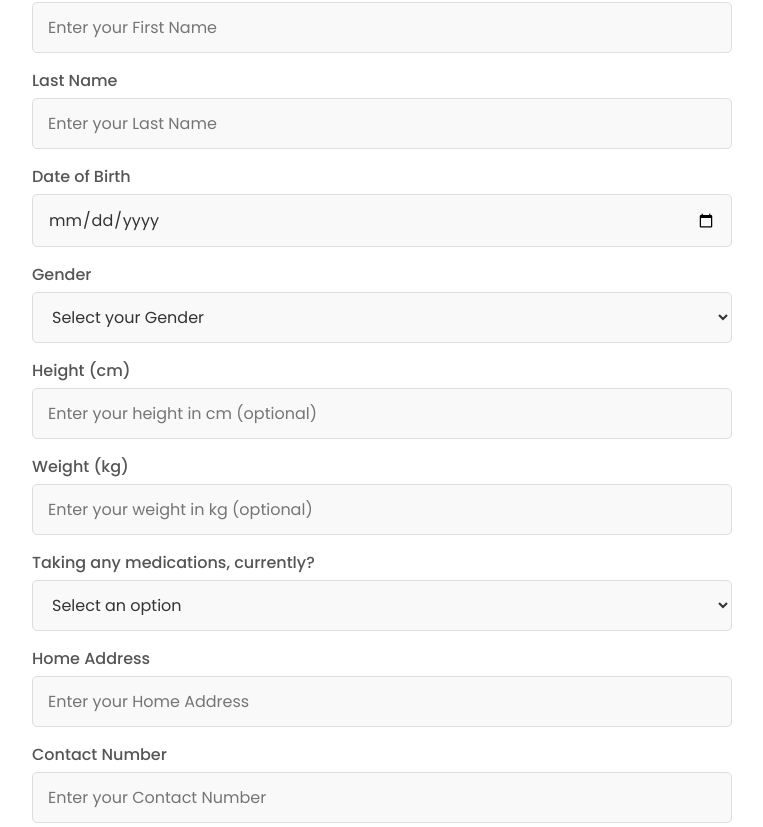
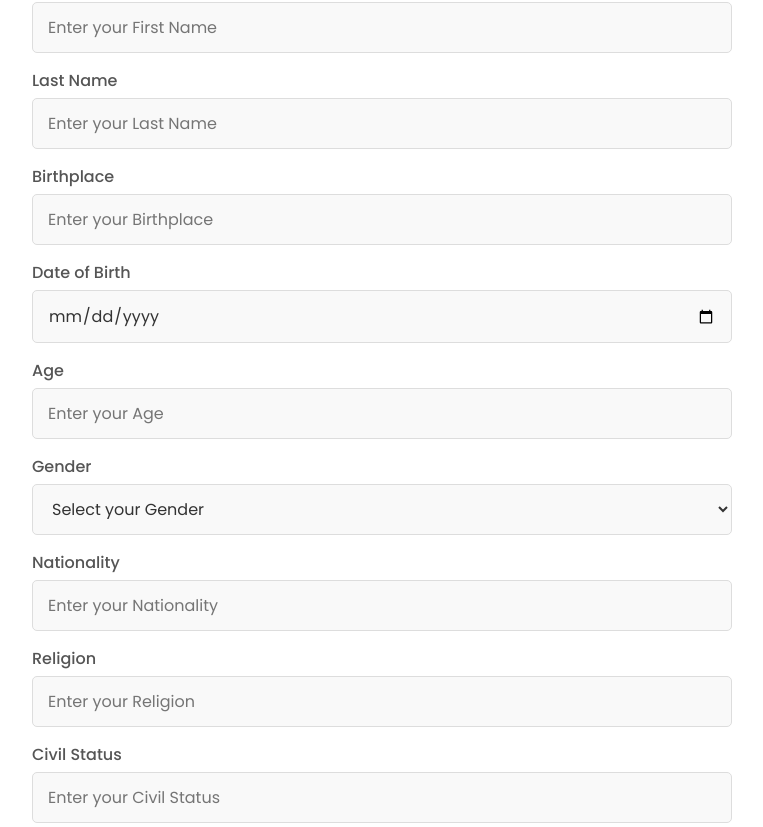
Before and after one commit to dumbbass/IntegCode, an Angular app: page /register in a window 1280 px wide. Shown: the part 233-1060 px from the top of the page, without its empty margins (258-1021 px from the left). Built offline with nearby package versions, Linux system fonts and the light colour scheme.

Commit message:
show profiling of patiend and patient history (-)

```diff
--- a/src/app/USERS/register/register.component.html
+++ b/src/app/USERS/register/register.component.html
@@ -29,10 +29,24 @@
         </div>
 
         <div class="form-group">
+            <label for="birthplace" class="form-label">Birthplace</label>
+            <input type="text" id="birthplace" class="form-input" [ngClass]="{'error-input': errors['birthplace']}"
+                placeholder="Enter your Birthplace" [(ngModel)]="birthplace" name="birthplace">
+            <div *ngIf="errors['birthplace']" class="error-message">{{ errors['birthplace'] }}</div>
+        </div>
+
+        <div class="form-group">
             <label for="dob" class="form-label">Date of Birth</label>
             <input type="date" id="dob" class="form-input" [ngClass]="{'error-input': errors['dob']}"
                 [(ngModel)]="dob" name="dob" required>
             <div *ngIf="errors['dob']" class="error-message">{{ errors['dob'] }}</div>
+        </div>
+
+        <div class="form-group">
+            <label for="age" class="form-label">Age</label>
+            <input type="number" id="age" class="form-input" [ngClass]="{'error-input': errors['age']}"
+                placeholder="Enter your Age" [(ngModel)]="age" name="age">
+            <div *ngIf="errors['age']" class="error-message">{{ errors['age'] }}</div>
         </div>
 
         <div class="form-group">
@@ -44,6 +58,27 @@
                 <option value="female">Female</option>
             </select>
             <div *ngIf="errors['gender']" class="error-message">{{ errors['gender'] }}</div>
+        </div>
+
+        <div class="form-group">
+            <label for="nationality" class="form-label">Nationality</label>
+            <input type="text" id="nationality" class="form-input" [ngClass]="{'error-input': errors['nationality']}"
+                placeholder="Enter your Nationality" [(ngModel)]="nationality" name="nationality">
+            <div *ngIf="errors['nationality']" class="error-message">{{ errors['nationality'] }}</div>
+        </div>
+
+        <div class="form-group">
+            <label for="religion" class="form-label">Religion</label>
+            <input type="text" id="religion" class="form-input" [ngClass]="{'error-input': errors['religion']}"
+                placeholder="Enter your Religion" [(ngModel)]="religion" name="religion">
+            <div *ngIf="errors['religion']" class="error-message">{{ errors['religion'] }}</div>
+        </div>
+
+        <div class="form-group">
+            <label for="civil-status" class="form-label">Civil Status</label>
+            <input type="text" id="civil-status" class="form-input" [ngClass]="{'error-input': errors['civilStatus']}"
+                placeholder="Enter your Civil Status" [(ngModel)]="civilStatus" name="civilStatus">
+            <div *ngIf="errors['civilStatus']" class="error-message">{{ errors['civilStatus'] }}</div>
         </div>
 
         <div class="form-group">
--- a/src/app/USERS/register/register.component.ts
+++ b/src/app/USERS/register/register.component.ts
@@ -28,6 +28,11 @@ export class RegisterComponent {
   termsAccepted: boolean = false;
   showPassword: boolean = false;
   showConfirmPassword: boolean = false;
+  birthplace: string = '';
+  nationality: string = '';
+  religion: string = '';
+  civilStatus: string = '';
+  age: number | null = null;
 
   // Validation errors
   errors: { [key: string]: string } = {};
--- a/src/app/USERS/userprofile/userprofile.component.html
+++ b/src/app/USERS/userprofile/userprofile.component.html
@@ -44,12 +44,38 @@
           <hr>
           <div class="info-row">
             <div>
+              <strong>Birthplace</strong>
+              <p>{{ user.birthplace }}</p>
+            </div>
+            <div>
+              <strong>Age</strong>
+              <p>{{ user.age }}</p>
+            </div>
+          </div>
+          <hr>
+          <div class="info-row">
+            <div>
+              <strong>Nationality</strong>
+              <p>{{ user.nationality }}</p>
+            </div>
+            <div>
+              <strong>Religion</strong>
+              <p>{{ user.religion }}</p>
+            </div>
+            <div>
+              <strong>Civil Status</strong>
+              <p>{{ user.civilStatus }}</p>
+            </div>
+          </div>
+          <hr>
+          <div class="info-row">
+            <div>
               <strong>Height</strong>
-              <p>{{ user.height }}</p>
+              <p>{{ user.height }} cm</p>
             </div>
             <div>
               <strong>Weight</strong>
-              <p>{{ user.weight }}</p>
+              <p>{{ user.weight }} kg</p>
             </div>
             <div>
               <strong>Medications</strong>
--- a/src/app/USERS/userprofile/userprofile.component.ts
+++ b/src/app/USERS/userprofile/userprofile.component.ts
@@ -16,6 +16,21 @@ export class UserprofileComponent implements OnInit {
   user: any = {};
   userId: number | null = null;  // userId can be null initially
   errorMessage: string = '';
+  firstName: string = '';
+  lastName: string = '';
+  birthplace: string = '';
+  dob: string = '';
+  age: number | null = null;
+  gender: string = '';
+  nationality: string = '';
+  religion: string = '';
+  civilStatus: string = '';
+  height: number | null = null;
+  weight: number | null = null;
+  medications: string = '';
+  homeAddress: string = '';
+  contactNumber: string = '';
+  email: string = '';
 
   constructor(private http: HttpClient, private authService: AuthService) {}
 
```
